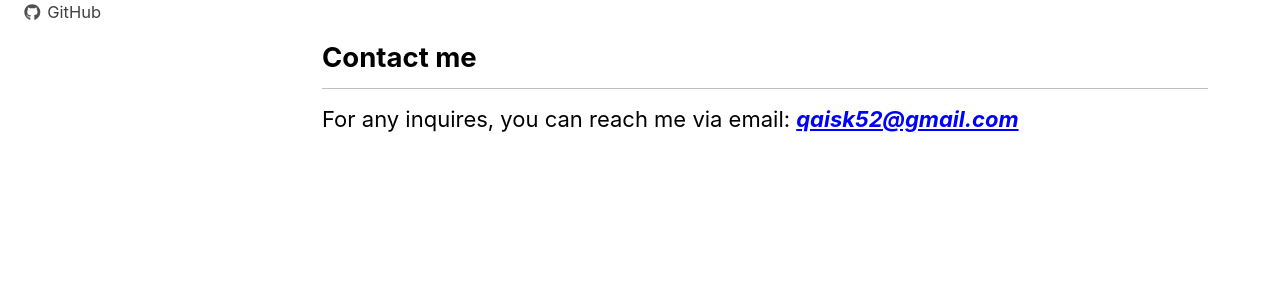
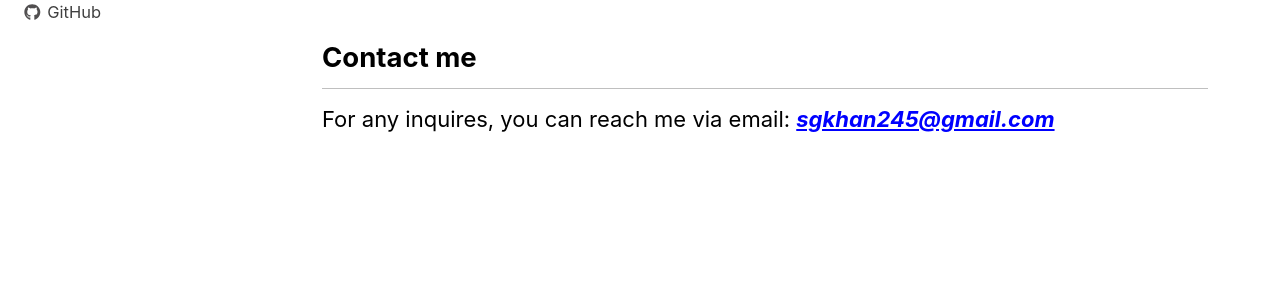
Before and after one commit to goharzeb/goharzeb.github.io, a Jekyll site: the page built from index.md, in a window 1280 px wide and 900 px high, scrolled down 543 px. Shown: the part 189-489 px from the top of the window. Built offline with Jekyll 4.4.1, drawn with Linux system fonts in a browser that asks for light colours; nearby versions of some CDN libraries.

Commit message:
Update index.md

```diff
--- a/index.md
+++ b/index.md
@@ -20,4 +20,4 @@ header:
 
 ## Contact me
 
-For any inquires, you can reach me via email: **_[qaisk52@gmail.com](mailto:qaisk52@gmail.com)_**
+For any inquires, you can reach me via email: **_[sgkhan245@gmail.com](mailto:sgkhan245@gmail.com)_**
```
